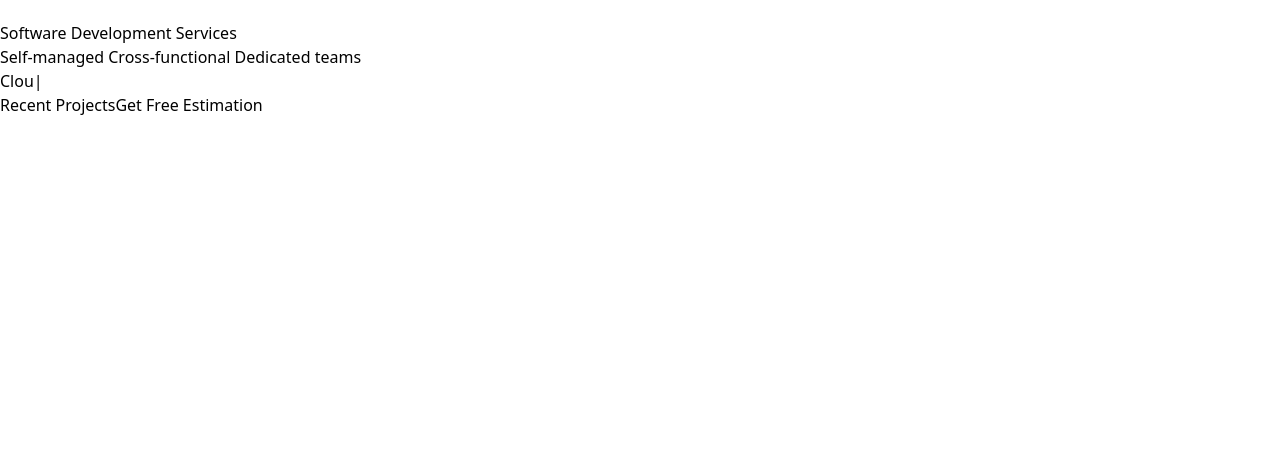
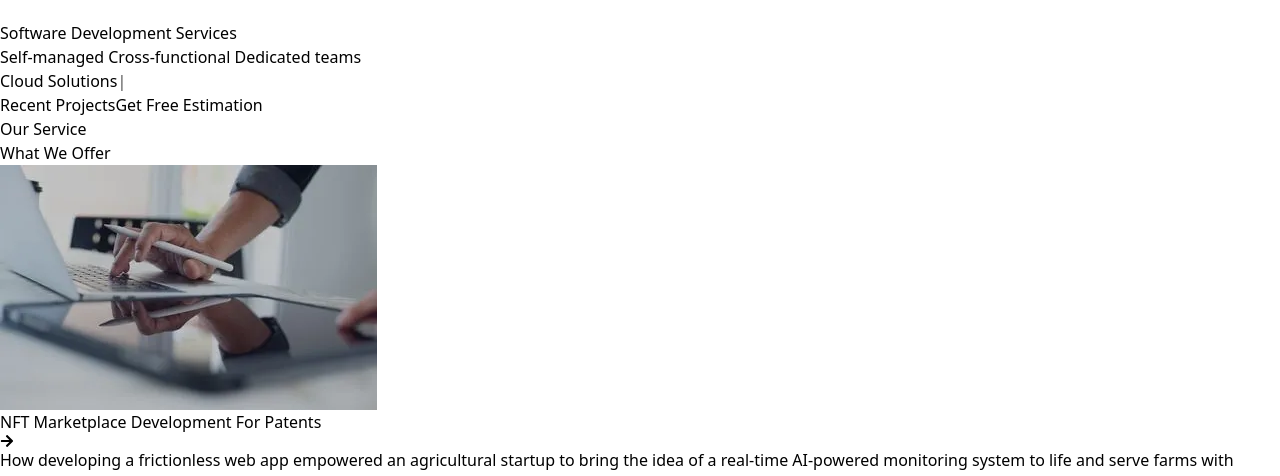
Before and after one commit to Amitsengupta332/cls-security, a React (Vite) app: page / in a window 1280 px wide. Shown: the part 603-1079 px from the top of the page. Before the commit the page ends 800 px from the top, so only its background shows below. Built offline with nearby package versions, Linux system fonts and the light colour scheme; grey boxes are pictures that could not be loaded.

Commit message:
services done

```diff
--- a/src/App.jsx
+++ b/src/App.jsx
@@ -1,15 +1,16 @@
 import Hero from "./Components/Hero/Hero";
 import Navbar from "./Components/Navbar/Navbar";
+import Home from "./pages/Home/Home";
 
 
 
 function App() {
   return (
     <>
-    <Navbar/>
-    <Hero/>
+    <Home/>
     {/* <Navbar/>
     <Hero/> */}
+
     </>
   );
 }
--- /dev/null
+++ b/src/Components/Services/Services.jsx
@@ -0,0 +1,98 @@
+import { FaArrowRight } from "react-icons/fa";
+
+import img1 from "../../assets/img/maincat/mainpage-img3.webp";
+import img2 from "../../assets/img/maincat/mainpage-img1.webp";
+import img3 from "../../assets/img/maincat/user-support-system-for-mercedes-benz.webp";
+import img4 from "../../assets/img/maincat/homepage-conversational-ai-chatbot-for-bank.webp";
+import img5 from "../../assets/img/maincat/homepage-web-app-for-robotics-manufacturer.webp";
+import img6 from "../../assets/img/maincat/homepage-ml-powered-demand-forecasting-for-ecommerce.webp";
+
+export default function Services() {
+  const services = [
+    {
+      title: "NFT Marketplace Development For Patents",
+      image: img1,
+      description:
+        "How developing a frictionless web app empowered an agricultural startup to bring the idea of a real-time AI-powered monitoring system to life and serve farms with 10,000–15,000 plants.",
+    },
+    {
+      title: "Real-time AI-powered Monitoring System",
+      image: img2,
+      description:
+        "Instinctools was approached by IPwe for assistance in revamping their marketplace for monetizing patents encased in NFTs.",
+    },
+    {
+      title: "User Support System For Mercedes-Benz",
+      image: img3,
+      description:
+        "Instinctools helped to revamp the marketplace for monetizing patents encased in NFTs.",
+    },
+    {
+      title: "Conversational AI Chatbot For Bank",
+      image: img4,
+      description:
+        "Instinctools improved the NFT-based patent marketplace to increase transparency and accessibility.",
+    },
+    {
+      title: "Web App For Robotics Manufacturer",
+      image: img5,
+      description:
+        "Instinctools revamped the robotics manufacturer's patent marketplace platform.",
+    },
+    {
+      title: "ML-Powered Demand Forecasting For Ecommerce",
+      image: img6,
+      description:
+        "Instinctools revamped the NFT-based marketplace for improved patent monetization.",
+    },
+  ];
+
+  return (
+    <section id="services" className="py-20 bg-gray-50">
+      {/* Title */}
+      <div className="text-center mb-12">
+        <span className="text-green-500 text-3xl font-semibold uppercase tracking-wide">
+          Our Service
+        </span>
+
+        <h2 className="text-3xl md:text-4xl font-bold mt-2">What We Offer</h2>
+      </div>
+
+      {/* Grid */}
+      <div className="max-w-7xl mx-auto px-6">
+        <div className="grid grid-cols-1 sm:grid-cols-2 xl:grid-cols-3 gap-8">
+          {services.map((service, index) => (
+            <div
+              key={index}
+              className="group bg-white rounded-lg overflow-hidden shadow hover:shadow-xl transition">
+              {/* Image */}
+              <div className="relative h-[260px] overflow-hidden">
+                <img
+                  src={service.image}
+                  alt={service.title}
+                  className="w-full h-full object-cover group-hover:scale-110 transition duration-500"
+                />
+
+                {/* Overlay */}
+                <div className="absolute inset-0 bg-black/20 group-hover:bg-black/50 transition"></div>
+              </div>
+
+              {/* Content */}
+              <div className="p-6">
+                <h3 className="text-lg font-semibold flex items-center gap-2 group-hover:text-green-500 transition">
+                  {service.title}
+
+                  <FaArrowRight size={14} />
+                </h3>
+
+                <p className="text-gray-600 text-sm mt-3 leading-relaxed">
+                  {service.description}
+                </p>
+              </div>
+            </div>
+          ))}
+        </div>
+      </div>
+    </section>
+  );
+}
--- a/src/pages/Home/Home.jsx
+++ b/src/pages/Home/Home.jsx
@@ -1,5 +1,6 @@
 import Hero from "../../Components/Hero/Hero"
 import Navbar from "../../Components/Navbar/Navbar"
+import Services from "../../Components/Services/Services"
 
 
 
@@ -8,6 +9,7 @@ const Home = () => {
     <div>
         <Navbar/>
         <Hero/>
+        <Services/>
     </div>
   )
 }
```
